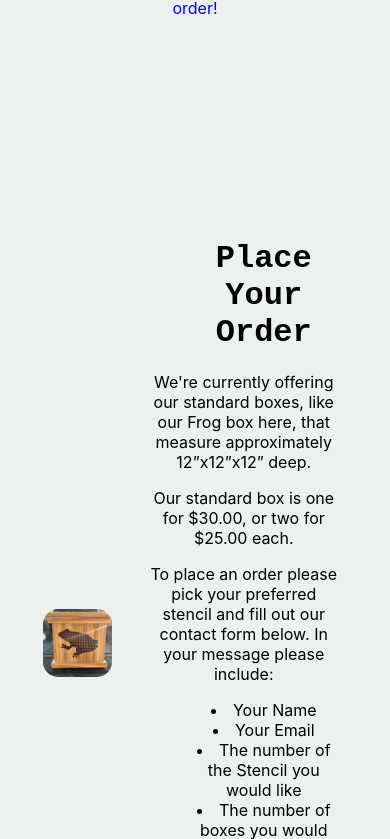
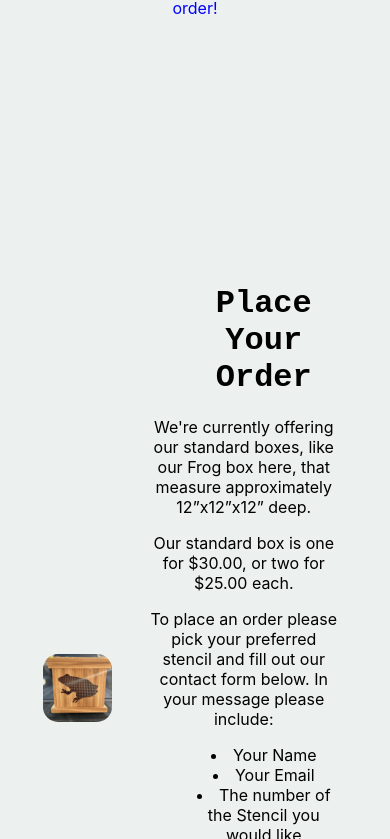
Before and after one commit to Shelcisco/Chucks-Planter-Boxes-, a React (Create React App) app: page /home in a window 390 px wide. Shown: the part 1185-2024 px from the top of the page. Built offline with nearby package versions, Linux system fonts and the light colour scheme.

Commit message:
MEDIA TEST

```diff
--- a/src/index.css
+++ b/src/index.css
@@ -558,8 +558,7 @@ form .form-input {
   .Announce,
   .gallery,
   .shortgal,
-  .place,
-  .order {
+  .order { /* Adjusted .order here */
       padding-top: 30px;
       padding-bottom: 50px;
   }
@@ -601,32 +600,8 @@ form .form-input {
   }
 
   .order {
-    flex-direction: column;
+      display: flex; /* Ensure it's a flex container */
+      flex-direction: column; /* Change to column layout */
+      align-items: center; /* Center items horizontally */
   }
-
-  /* Adjust layout for gallery images */
-  .sgvid {
-    display: flex;
-    flex-direction: center;
-    align-items: center;
 }
-
-  .sgvid img {
-    width: 80%; /* Adjust image width */
-    height: auto; /* Maintain aspect ratio */
-    border-radius: 8px; /* Add border radius */
-    overflow: hidden; /* Hide overflow content */
-    box-shadow: 0 4px 6px rgba(0, 0, 0, 0.1); /* Add subtle box shadow */
-    margin-bottom: 20px; /* Add margin between images */
-  }
-
-  .fgtitle{
-    padding-top: 30px;
-  }
-
-  #Logo{
-    width: 125px;
-    height: 125px;
-  }
-
-}
```
Lines whose indentation alone changed are shown as unchanged.
